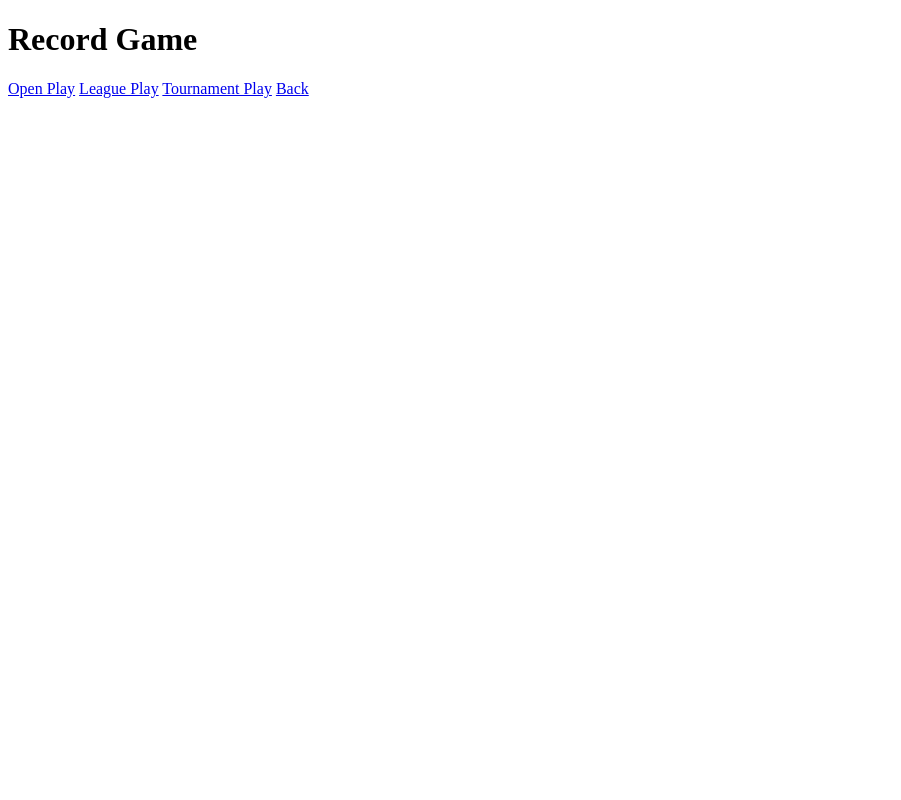
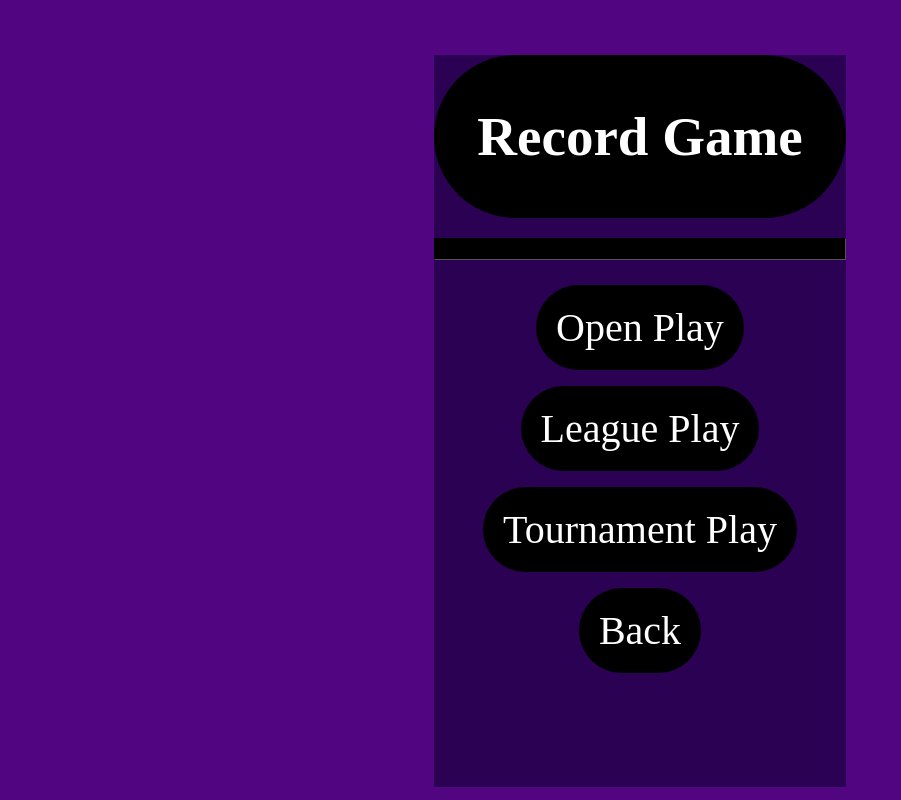
Before and after one commit to EthanCubed/EthanCubed.github.io, a plain HTML site: page recordGame.html in a window 1280 px wide. Shown: the whole page, without its empty margins (0-901 px from the left). Drawn offline with Linux system fonts and the light colour scheme.

Commit message:
css init

```diff
--- a/css/style.css
+++ b/css/style.css
@@ -0,0 +1,49 @@
+body {
+ background-color: rgba(82, 5, 128, 1);
+ align-items: center;
+}
+
+.main{
+    background-color: rgb(43, 1, 83);
+    width: 412px;
+    height: 732px;
+    margin: auto;
+    text-align: center;
+}
+
+hr{
+    height: 20px;
+    border-color: black;
+    background-color: black;
+}
+
+h1{
+    font-size: 80px;
+    padding: 50px;
+    margin-bottom: 20px;
+    background-color: rgb(0, 0, 0);
+    color: white;
+    border-radius: 200px;
+}
+
+h3{
+    font-size: 55px;
+    padding: 50px;
+    margin-bottom: 20px;
+    margin-right: 0%;
+    margin-left: 0%;
+    padding-right: 0%;
+    padding-left: 0%;
+    background-color: rgb(0, 0, 0);
+    color: white;
+    border-radius: 200px;
+}
+
+a{
+    text-decoration: none;
+    color: white;
+    font-size: 40px;
+    padding: 20px;
+    background-color: black;
+    border-radius: 100px;
+}
--- a/recordGame.html
+++ b/recordGame.html
@@ -2,19 +2,27 @@
 <!DOCTYPE html PUBLIC "-//W3C//DTD XHTML 1.0 Transitional//EN"
 	"http://www.w3.org/TR/xhtml1/DTD/xhtml1-transitional.dtd">
 <html>
+
+<div class="main">
 	<head>
 		<meta http-equiv="Content-type" content="text/html; charset=UTF-8" />
 		<title>Evan's Bowling App:: Record Games</title>
 		<style type="text/css" media="all">@import "css/style.css";</style>
 
-	<h1>Record Game</h1>
+		<h3>Record Game</h3>
+		<hr>
+		<br><br>
 	</head>
 
 	<body>
 		<a href="addSeries.html">Open Play</a>
+		<br><br><br><br>
 		<a href="addSeries.html">League Play</a>
+		<br><br><br><br>
 		<a href="addSeries.html">Tournament Play</a>
+		<br><br><br><br>
 		<a href="index.html">Back</a>
 	</body>
+</div>
 
 </html>
```
Also changed, not shown: index.html (+9 -2 lines). Lines whose indentation alone changed are shown as unchanged.
